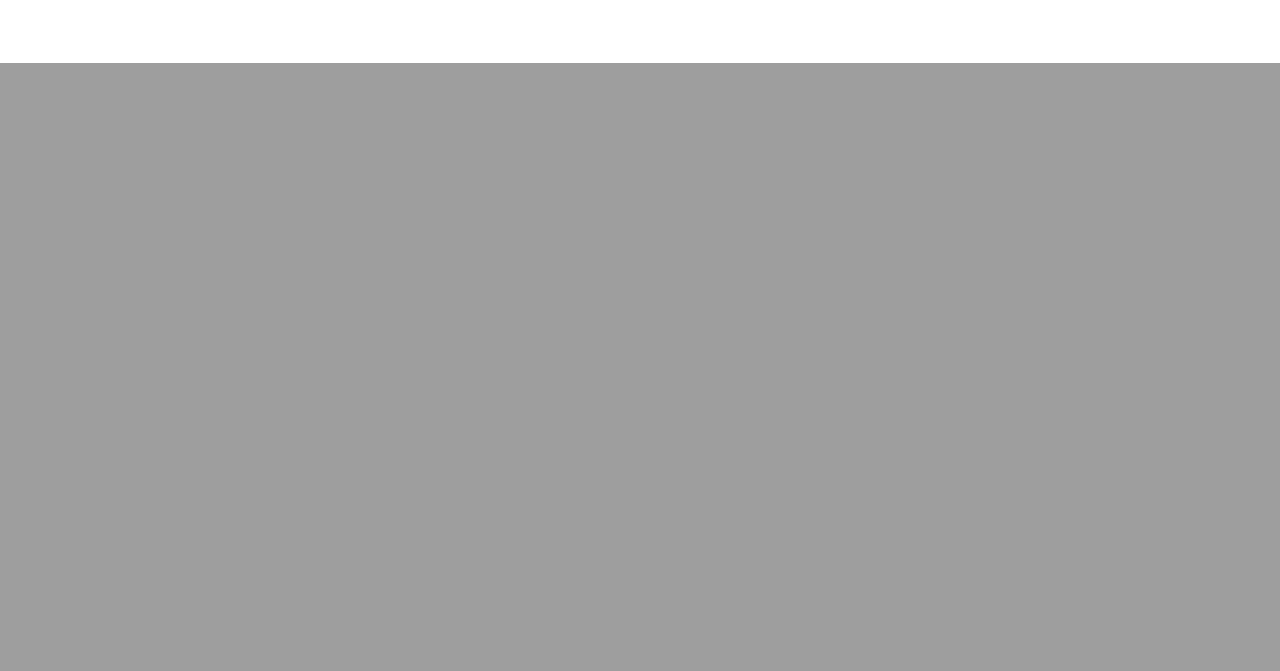
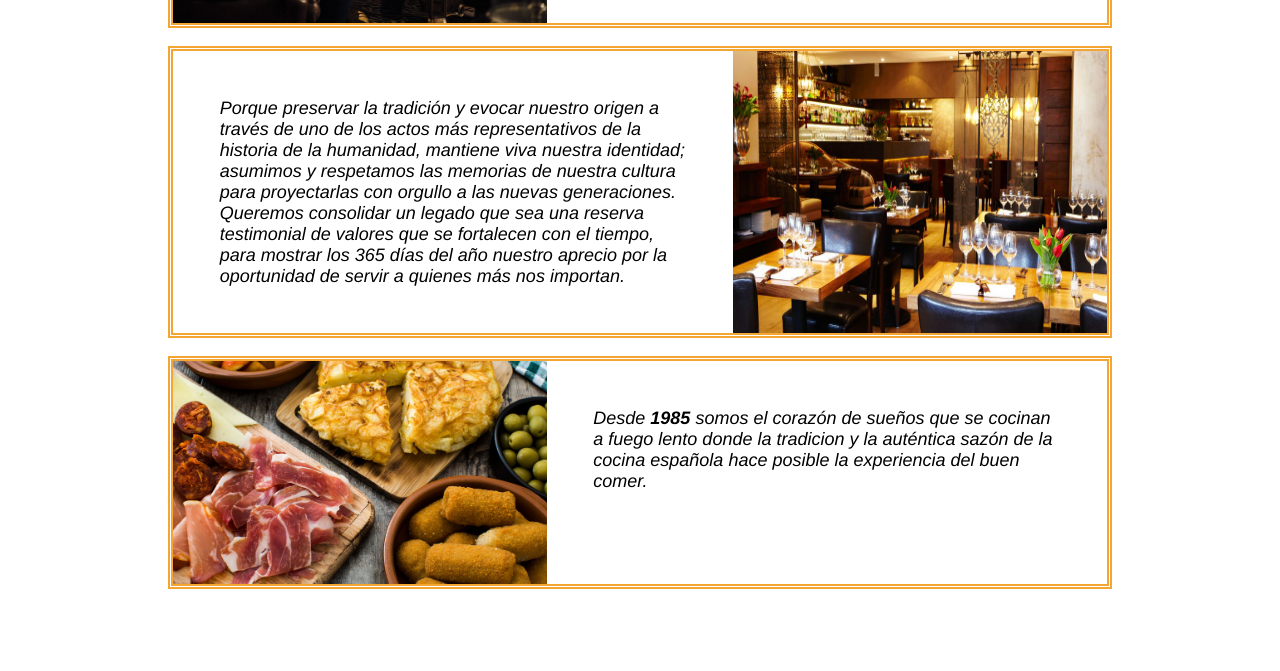
Before and after one commit to DarkSkoll/losPanas, a PHP site: page / in a window 1280 px wide. Shown: the part 1200-1871 px from the top of the page. Before the commit the page ends 1263 px from the top, so only its background shows below. Run offline with PHP 8.4, Linux system fonts and the light colour scheme.

Commit message:
alpha version

```diff
--- a/css/styles.css
+++ b/css/styles.css
@@ -62,6 +62,10 @@ nav{
   padding: 5%;
 }
 
+.menu figcaption{
+  font-size: large;
+}
+
 .menu figure img{
   width: 40%;
 }
@@ -70,3 +74,36 @@ nav{
   margin-left: 20%;
   margin-right: 20%;
 }
+
+.nosotros{
+  margin-right: 10%;
+  margin-left: 10%;
+  font-size: large;
+  font-style: italic;
+}
+
+.nosotros figure{
+  display: flex;
+  vertical-align: middle;
+  border: 5px double var(--yellow);
+}
+
+.nosotros figure figcaption{
+  width: 60%;
+  padding: 5%;
+}
+
+.nosotros figure img{
+  width: 40%;
+}
+
+.botones{
+  display: block;
+  margin-left: auto;
+  margin-right: auto;
+}
+
+#reserva{
+  padding-right: 20%;
+  padding-left: 20%;
+}
--- a/index.html
+++ b/index.html
@@ -18,6 +18,21 @@
       <a href="contacto.html" class="linkBarra">Contacto</a>
       <a href="ordena.html" class="linkBarra">Ordena</a>
     </nav>
-    <img src="images/paella.jpg" alt="platillo" class="center" width="100%"/>
+    <img src="images/slide/img3.jpg" alt="platillo" class="center" width="100%"/>
+    <div class="nosotros">
+      <h1>Nosotros</h1>
+      <figure>
+        <img src="images/gente.jpg" alt="gente" width="40%"/>
+        <figcaption>Gente, sonrisas y celebraciones enmarcadas por paisajes de ensueño que afirman la alegría del andar. Sabores, aromas y texturas que mantienen vivo el recuerdo de instantes que se fusionan con la expresión de lo esencial. Una tierra llena de virtudes, relata mitos y leyendas de aquellos hombres de buena fortuna, que se han puesto el mundo por montera para entrar por la puerta grande.</figcaption>
+      </figure>
+      <figure>
+        <figcaption>Porque preservar la tradición y evocar nuestro origen a través de uno de los actos más representativos de la historia de la humanidad, mantiene viva nuestra identidad; asumimos y respetamos las memorias de nuestra cultura para proyectarlas con orgullo a las nuevas generaciones. Queremos consolidar un legado que sea una reserva testimonial de valores que se fortalecen con el tiempo, para mostrar los 365 días del año nuestro aprecio por la oportunidad de servir a quienes más nos importan.</figcaption>
+        <img src="images/lugar.jpg" alt="local" width="50%"/>
+      </figure>
+      <figure>
+        <img src="images/slide/img2.jpg" alt="gente" width="40%"/>
+        <figcaption>Desde <b>1985</b> somos el corazón de sueños que se cocinan a fuego lento donde la tradicion y la auténtica sazón de la cocina española hace posible la experiencia del buen comer.</figcaption>
+      </figure>
+    </div>
   </body>
 </html>
--- a/ordena.html
+++ b/ordena.html
@@ -168,7 +168,8 @@
         </select><br></br>
       </div>
     </form>
-    <button id="ordenar" class="center">Ordenar</button>
+    <button class="botones" id="ordenar">Ordenar</button>
+    <button class="botones" id="finalizar">Finalizar Día</button>
     <script type="text/javascript" src="scripts/ordenar.js"></script>
   </body>
 </html>
```
Also changed, not shown: contacto.html (+11 -9 lines), scripts/ordenar.js (+17 -1 lines), images/gente.jpg (added), images/lugar.jpg (added).
